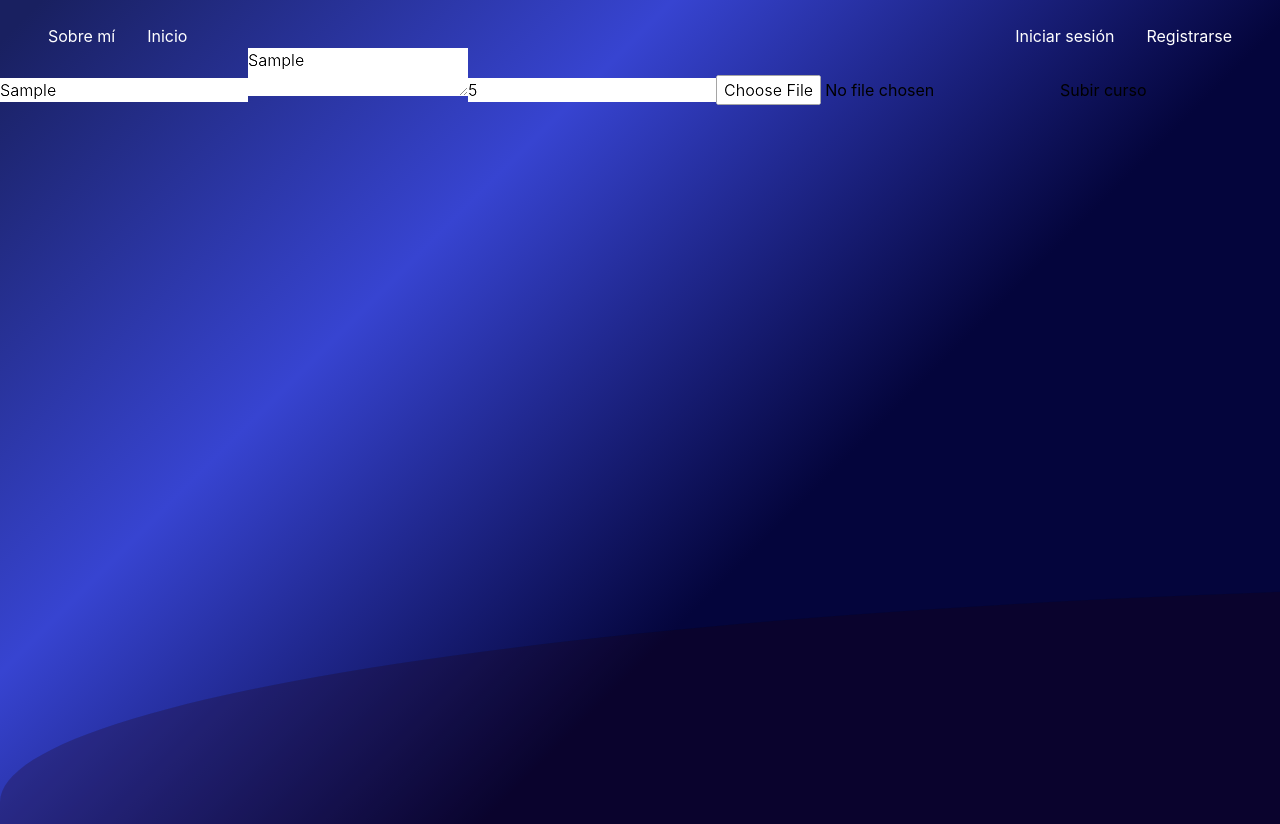
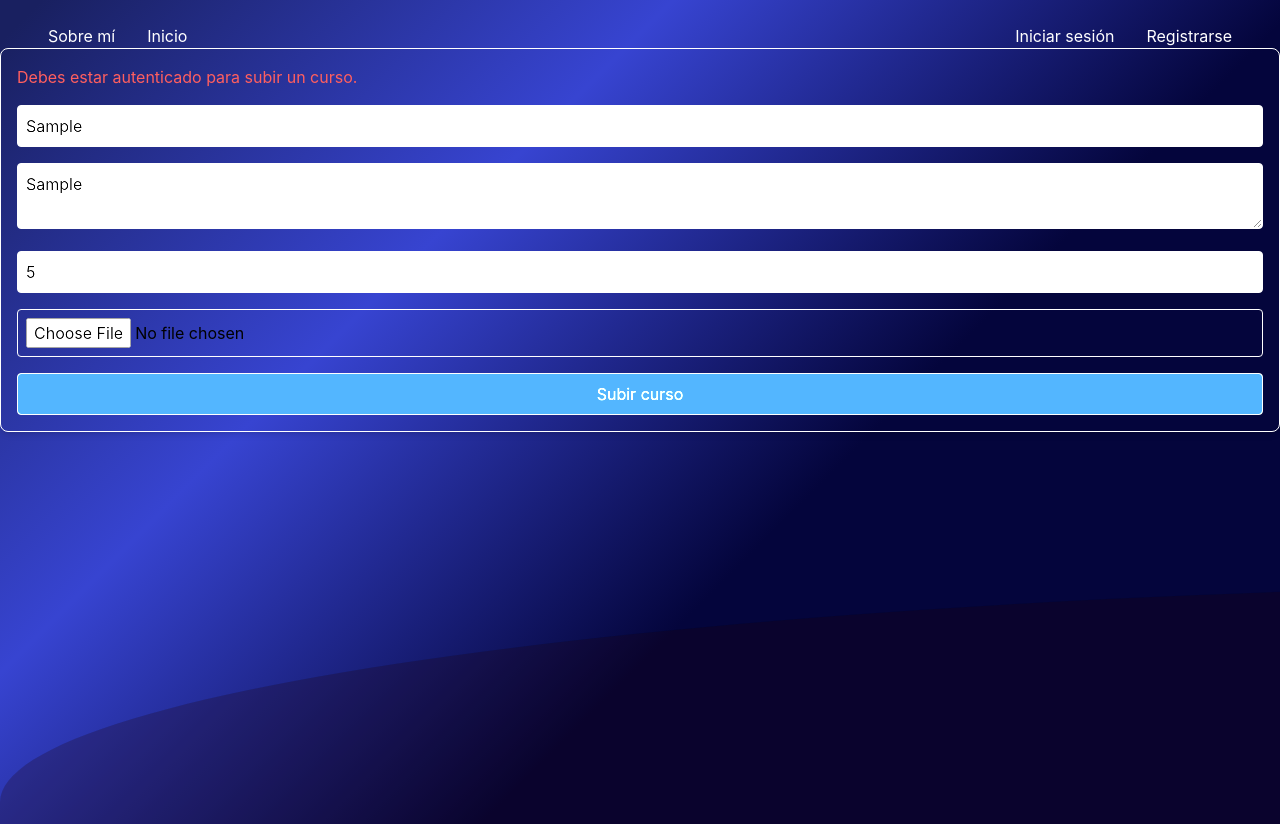
Before and after one commit to danieltelo95/blackWolf, a React (Create React App) app: page /adminpanel in a window 1280 px wide. Both pictures are taken after typing "Sample", "Sample", "5" into the empty fields and a click on the button "Subir curso". Shown: the top 824 px of the page. Built offline with nearby package versions, Linux system fonts and the light colour scheme; no server answers.

Commit message:
fix: Show the courses metadata in the main page -Fix the storage and the firestore database documents -Improve the course upload form -Show the courses metadata in the mainpage

```diff
--- a/src/components/AdminPanel/Admincourses/Courses.jsx
+++ b/src/components/AdminPanel/Admincourses/Courses.jsx
@@ -2,14 +2,15 @@ import React, { useState } from "react";
 import { db, storage } from '../../../firebase/firebase';
 import { ref, uploadBytes, getDownloadURL } from 'firebase/storage';
 import { collection, addDoc } from 'firebase/firestore';
-import { getAuth } from 'firebase/auth';  // Importa el servicio de autenticación
+import { getAuth } from 'firebase/auth';
 
 const Admincourses = () => {
-
     const [title, setTitle] = useState('');
     const [description, setDescription] = useState('');
     const [price, setPrice] = useState('');
     const [file, setFile] = useState(null);
+    const [loading, setLoading] = useState(false);
+    const [error, setError] = useState('');
 
     const handleFilechange = (e) => {
         setFile(e.target.files[0]);
@@ -17,62 +18,95 @@ const Admincourses = () => {
 
     const handleSubmit = async (e) => {
         e.preventDefault();
+        setLoading(true);
+        setError('');
 
-        // Verificar si el usuario está autenticado
-        const auth = getAuth();  // Obtener instancia de autenticación
-        const user = auth.currentUser;  // Obtener el usuario actual
+        const auth = getAuth();
+        const user = auth.currentUser;
 
         if (!user) {
-            alert('Debes estar autenticado para subir un curso.');  // Si no está autenticado, mostrar alerta
-            return;  // Salir de la función para no proceder con la subida
+            setError('Debes estar autenticado para subir un curso.');
+            setLoading(false);
+            return;
+        }
+
+        if (!title || !description || !price || !file) {
+            setError('Todos los campos deben ser completados.');
+            setLoading(false);
+            return;
         }
 
         try {
             let fileURL = '';
             if (file) {
                 const storageRef = ref(storage, `cursos/${file.name}`);
-                const snapshot = await uploadBytes(storageRef, file);
+                const metadata = {
+                    customMetadata: {
+                        description,
+                        title,
+                        price,
+                    },
+                };
+                const snapshot = await uploadBytes(storageRef, file, metadata);
                 fileURL = await getDownloadURL(snapshot.ref);
             }
 
-            // Agregar el documento a Firestore
             await addDoc(collection(db, 'cursos'), {
                 title,
                 description,
                 price,
                 fileURL,
                 createAt: new Date(),
-                userId: user.uid  // Puedes registrar el ID del usuario que sube el curso
+                userId: user.uid
             });
 
             alert('Curso subido correctamente');
-
+            setTitle('');
+            setDescription('');
+            setPrice('');
+            setFile(null);
         } catch (error) {
-            console.error('Error al subir el curso: ', error);
+            setError('Error al subir el curso: ' + error.message);
+        } finally {
+            setLoading(false);
         }
     };
 
     return (
-        <form onSubmit={handleSubmit}>
+        <form onSubmit={handleSubmit} className="space-y-4 p-4 border rounded-lg shadow-md">
+            {error && <p className="text-red-500">{error}</p>}
             <input
                 type="text"
                 placeholder="Titulo del curso"
                 value={title}
                 onChange={(e) => setTitle(e.target.value)}
+                className="w-full p-2 border rounded"
             />
             <textarea
                 placeholder="Descripción del curso"
                 value={description}
                 onChange={(e) => setDescription(e.target.value)}
+                className="w-full p-2 border rounded"
             />
             <input
                 type="number"
                 placeholder="Precio"
                 value={price}
                 onChange={(e) => setPrice(e.target.value)}
+                className="w-full p-2 border rounded"
             />
-            <input type="file" onChange={handleFilechange} />
-            <button type="submit">Subir curso</button>
+            <input
+                type="file"
+                onChange={handleFilechange}
+                className="w-full p-2 border rounded"
+            />
+            <button
+                type="submit"
+                disabled={loading}
+                className={`w-full p-2 border rounded ${loading ? 'bg-gray-400' : 'bg-blue-500 text-white'}`}
+            >
+                {loading ? 'Subiendo...' : 'Subir curso'}
+            </button>
         </form>
     );
 };
--- /dev/null
+++ b/src/components/ShowCourses/CoursesMainPage.css
@@ -0,0 +1,59 @@
+.card {
+    width: 190px;
+    height: 120px;
+    padding: 0.5rem;
+    background: rgba(198, 198, 198, 0.34);
+    border-radius: 8px;
+    backdrop-filter: blur(5px);
+    border-bottom: 3px solid rgba(255, 255, 255, 0.440);
+    border-left: 2px  rgba(255, 255, 255, 0.545) outset;
+    box-shadow: -40px 50px 30px rgba(0, 0, 0, 0.280);
+    transform: skewX(10deg);
+    transition: .4s;
+    overflow: hidden;
+    color: white;
+  }
+
+  .card:hover {
+    height: 254px;
+    transform: skew(0deg);
+  }
+
+  .align {
+    padding: 1rem;
+    display: flex;
+    flex-direction: row;
+    gap: 5px;
+    align-self: flex-start;
+  }
+
+  .red {
+    width: 10px;
+    height: 10px;
+    border-radius: 50%;
+    background-color: #ff605c;
+    box-shadow: -5px 5px 5px rgba(0, 0, 0, 0.280);
+  }
+
+  .yellow {
+    width: 10px;
+    height: 10px;
+    border-radius: 50%;
+    background-color: #ffbd44;
+    box-shadow: -5px 5px 5px rgba(0, 0, 0, 0.280);
+  }
+
+  .green {
+    width: 10px;
+    height: 10px;
+    border-radius: 50%;
+    background-color: #00ca4e;
+    box-shadow: -5px 5px 5px rgba(0, 0, 0, 0.280);
+  }
+
+  .card h1 {
+    text-align: center;
+    margin: 1.3rem;
+    color: rgb(218, 244, 237);
+    text-shadow: -10px 5px 10px rgba(0, 0, 0, 0.573);
+  }
--- a/src/components/ShowCourses/CoursesMainPage.jsx
+++ b/src/components/ShowCourses/CoursesMainPage.jsx
@@ -1,48 +1,47 @@
 import React, { useEffect, useState } from "react";
-import { getStorage, ref, listAll, getDownloadURL } from "firebase/storage";
+import { getStorage, ref, listAll, getDownloadURL, getMetadata } from "firebase/storage";
+import { db } from '../../firebase/firebase';
+import './CoursesMainPage.css';
+import { collection, getDocs } from "firebase/firestore";
 
 const CoursesMainPage = () => {
   const [courses, setCourses] = useState([]);
 
-  // Asegúrate de configurar el storage correctamente
-  const storage = getStorage(undefined, 'gs://blackwolf-c3f7c.appspot.com'); // O usa getStorage(undefined, "gs://nombre-de-tu-bucket")
-
   useEffect(() => {
     const fetchCourses = async () => {
-      // Referencia a la carpeta "courses/" en tu Storage
-      const storageRef = ref(storage, "cursos/");
+      const coursesCollecionRef = collection(db, 'cursos')
+
       try {
-        const result = await listAll(storageRef);
-        console.log("result: ", result); // Verifica que la consulta está devolviendo datos
-
-        // Obtener URLs de los archivos
-        const courseUrls = await Promise.all(
-          result.items.map(async (itemRef) => {
-            const url = await getDownloadURL(itemRef);
-            return {
-              name: itemRef.name,
-              url: url,
-            };
-          })
-        );
-        setCourses(courseUrls);
+        // Obtener URLs de los archivos y metadatos
+        const snapshot = await getDocs(coursesCollecionRef);
+        const coursesData = snapshot.docs.map(doc => ({
+            ...doc.data(),
+            id: doc.id
+        }))
+        setCourses(coursesData);
       } catch (error) {
         console.error("Error al obtener los cursos: ", error);
       }
     };
     fetchCourses();
-  }, [storage]);
+  }, []);
 
   return (
     <div>
-      <h1>Cursos Disponibles</h1>
+      <h1 className="text-xl font-bold mb-4 mt-4">Cursos Disponibles</h1>
       {courses.length === 0 ? (
         <p>No hay cursos disponibles</p>
       ) : (
-        <ul>
+        <ul className="flex flex-wrap gap-4">
           {courses.map((course, index) => (
-            <li key={index}>
-              {course.name} - <a href={course.url} target="_blank" rel="noopener noreferrer">Ver curso</a>
+            <li className="card flex-none w-64 p-4 border rounded-lg shadow-md" key={index}>
+                <div className="align">
+                    <span className="red"></span>
+                    <span className="yellow"></span>
+                    <span className="green"></span>
+                </div>
+                <p className="text-lg font-medium">{course.title}</p>
+                <p>{course.description}</p>
             </li>
           ))}
         </ul>
```
